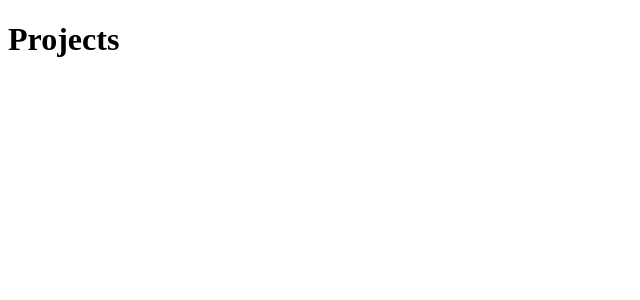
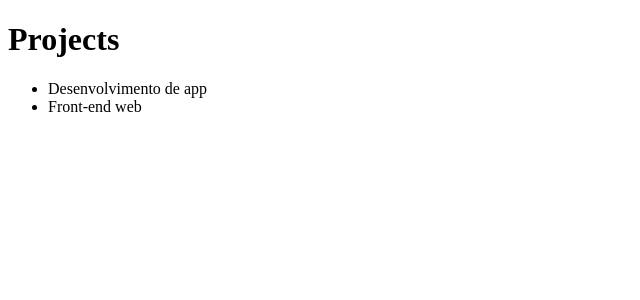
Before and after one commit to AntonioNtV/goStack-module01-react, a React app: page / in a window 1280 px wide. Shown: the top 300 px of the page, without its empty margins (0-640 px from the left). Built offline with nearby package versions, Linux system fonts and the light colour scheme.

Commit message:
map em react

```diff
--- a/src/App.js
+++ b/src/App.js
@@ -12,6 +12,10 @@ function App() {
     return (
         <>
         <Header title="Projects"/>
+
+        <ul>
+            {projects.map(project => <li key={project}>{project}</li>)}
+        </ul>
         </>
     )
 }
```
